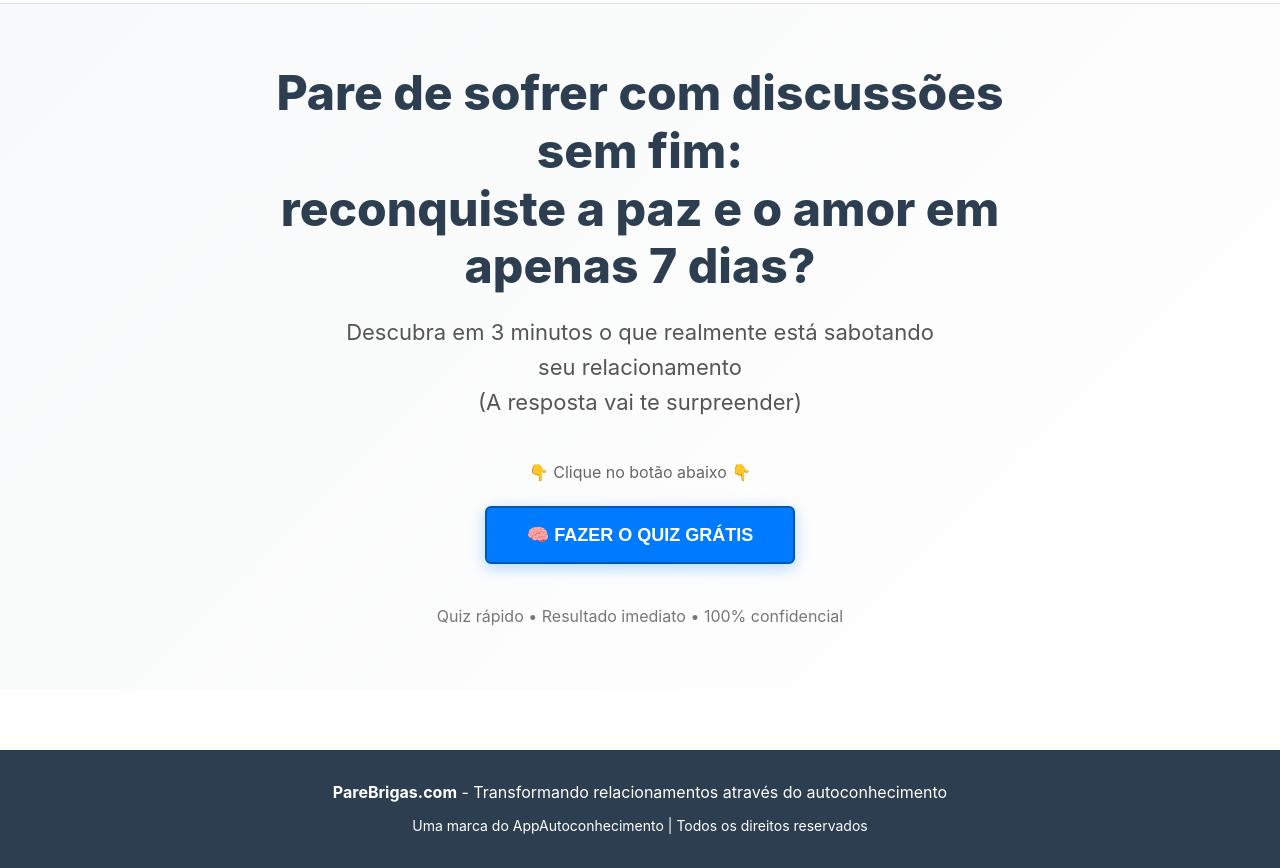
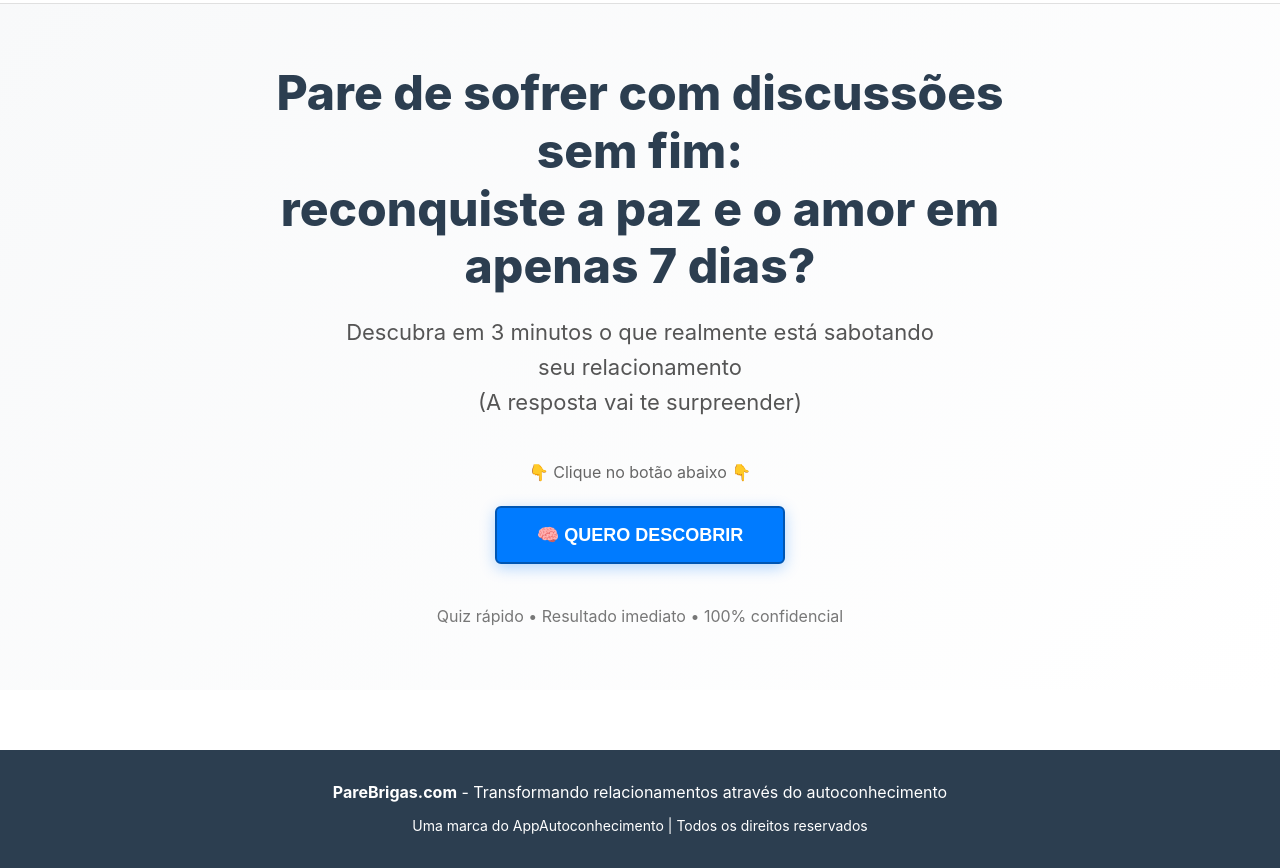
Before and after one commit to appestoicismo/parebrigas-campanha, a plain HTML site: page INDEX.html in a window 1280 px wide. Shown: the part 75-943 px from the top of the page. Drawn offline with Linux system fonts and the light colour scheme.

Commit message:
Update INDEX.html

```diff
--- a/INDEX.html
+++ b/INDEX.html
@@ -475,7 +475,7 @@
 
            <div class="cta-section">
                <p class="cta-arrow">👇 Clique no botão abaixo 👇</p>
-               <button class="cta-button-large" onclick="startQuiz()">🧠 FAZER O QUIZ GRÁTIS</button>
+               <button class="cta-button-large" onclick="startQuiz()">🧠 QUERO DESCOBRIR</button>
            </div>
 
            <div class="trust-indicators">Quiz rápido • Resultado imediato • 100% confidencial</div>
```
